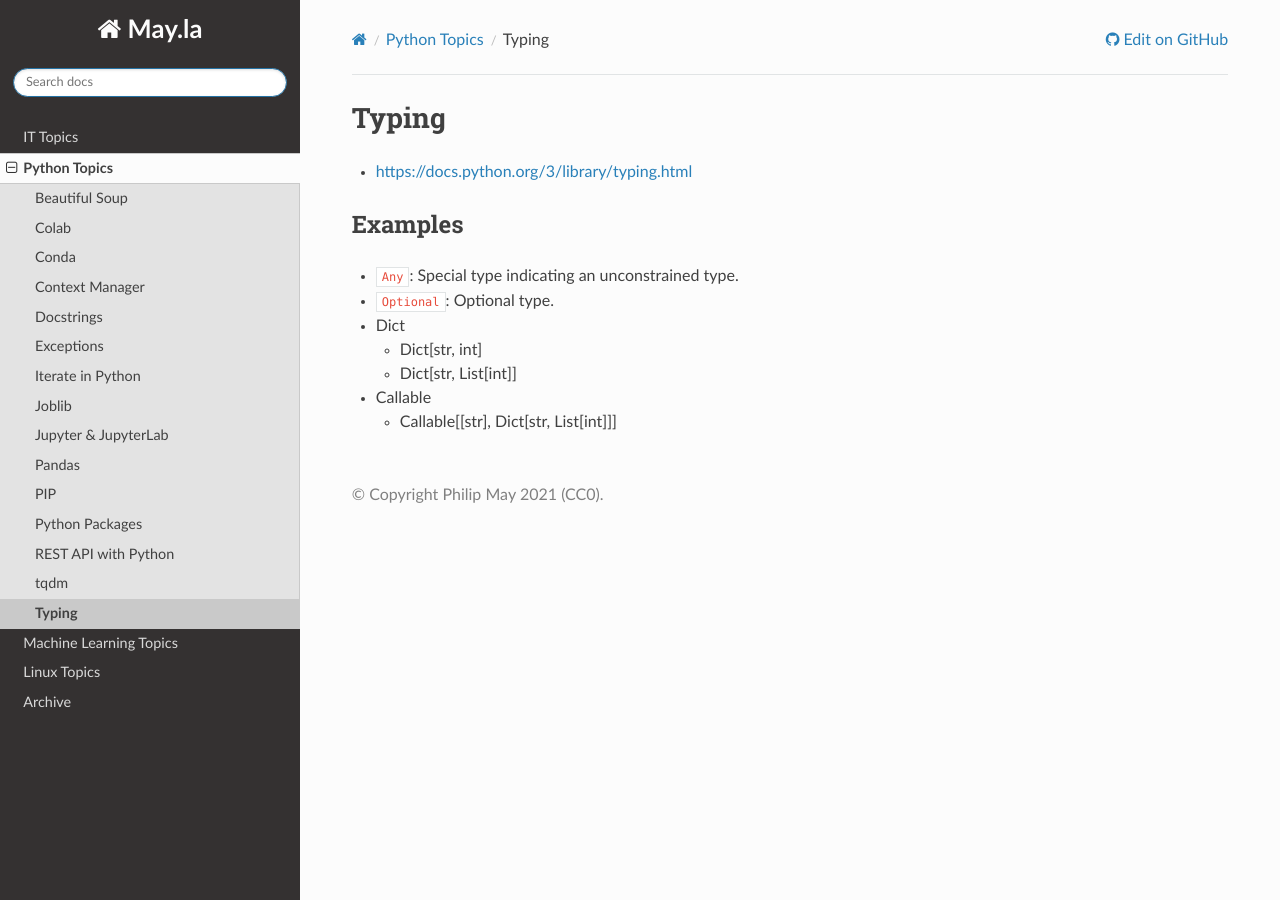
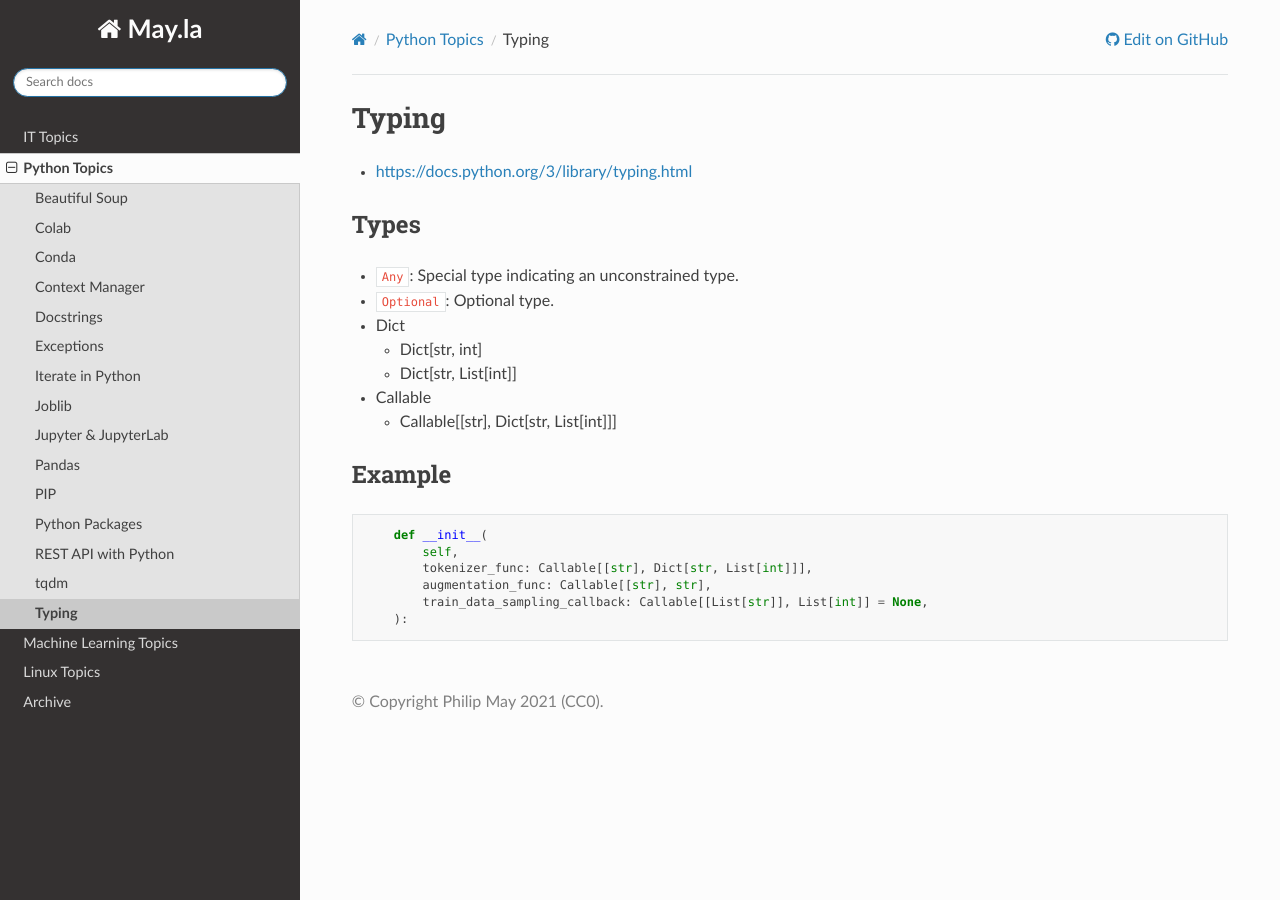
Before and after one commit to PhilipMay/May.la, a Sphinx documentation site: the page built from source/py/typing.md, in a window 1280 px wide. Built offline with Sphinx 7.4.7 and the Read the Docs theme 2.0.0, drawn with Linux system fonts in a browser that asks for light colours.

Commit message:
Update typing.md

````diff
--- a/source/py/typing.md
+++ b/source/py/typing.md
@@ -1,7 +1,7 @@
 # Typing
 - https://docs.python.org/3/library/typing.html
 
-## Examples
+## Types
 - `Any`: Special type indicating an unconstrained type.
 - `Optional`: Optional type.
 - Dict
@@ -9,3 +9,14 @@
   - Dict[str, List[int]]
 - Callable
   - Callable[[str], Dict[str, List[int]]]
+
+## Example
+
+```python
+    def __init__(
+        self,
+        tokenizer_func: Callable[[str], Dict[str, List[int]]],
+        augmentation_func: Callable[[str], str],
+        train_data_sampling_callback: Callable[[List[str]], List[int]] = None,
+    ):
+```
````
